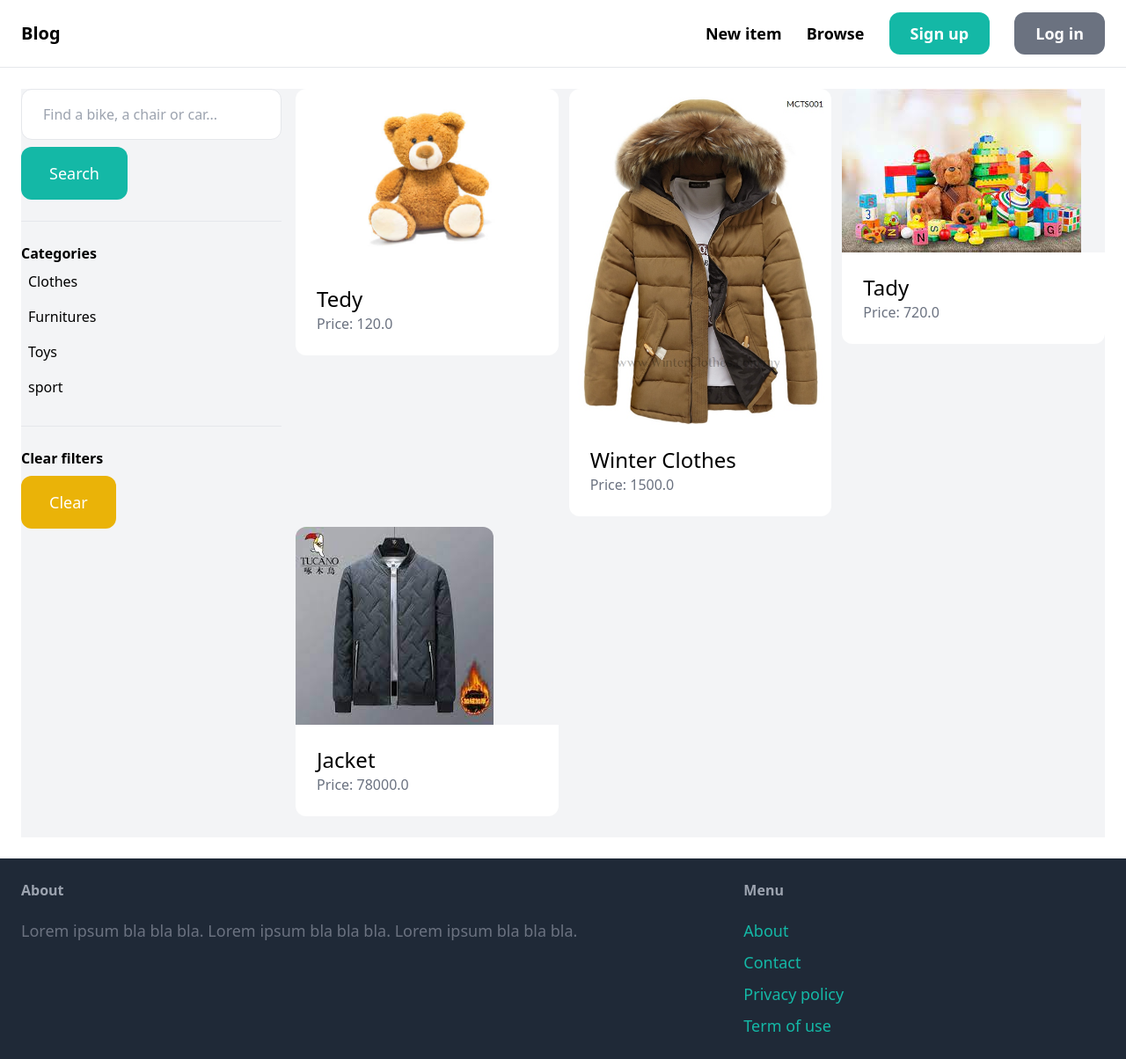
After one commit to zihad868/Django-Blog, a Django app: page /items/search/ in a window 1280 px wide. The commit adds this page. Shown: the whole page at 88% size. Run offline with Django 4.2, Linux system fonts and the light colour scheme; data comes from the database, SQL or seed files in the repository; both versions use the stored data as it was after the commit; some libraries are stand-ins or nearby versions.

Commit message:
Implements Search

```diff
--- a/blog/core/templates/core/base.html
+++ b/blog/core/templates/core/base.html
@@ -13,7 +13,7 @@
 
         <div class="space-x-6">
             <a href="{% url 'Item:new-item' %}" class="text-lg font-semibold hover:text-gray-500">New item</a>
-            <a href="" class="text-lg font-semibold hover:text-gray-500">Browse</a>
+            <a href="{% url 'Item:search' %}" class="text-lg font-semibold hover:text-gray-500">Browse</a>
 
                 {% if request.user.is_authenticated %}
                     <a href="" class="px-6 py-3 text-lg font-semibold bg-teal-500 text-white rounded-xl hover:bg-teal-700">Inbox</a>
--- /dev/null
+++ b/blog/item/templates/item/search.html
@@ -0,0 +1,53 @@
+{% extends 'core/base.html' %}
+
+{% block title %}Items{% endblock %}
+
+{% block content %}
+    <div class="pb-6 grid grid-cols-4 gap-4 bg-gray-100">
+        <div class="col-span-1">
+            <form method="get" action="{% url 'Item:search' %}">
+                <input name="query" class="w-full py-4 px-6 border rounded-xl" type="text" value="{{ query }}" placeholder="Find a bike, a chair or car...">
+
+                <button class="mt-2 py-4 px-8 text-lg bg-teal-500 text-white rounded-xl">Search</button>
+            </form>
+
+            <hr class="my-6">
+
+            <p class="font-semibold">Categories</p>
+
+            <ul>
+                {% for category in categories %}
+                    <li class="py-2 px-2 rounded-xl{% if category.id == category_id %} bg-gray-200{% endif %}">
+                        <a href="{% url 'Item:search' %}?query={{ query }}&category={{ category.id }}">{{ category.name }}</a>
+                    </li>
+                {% endfor %}
+            </ul>
+
+            <hr class="my-6">
+
+            <p class="font-semibold">Clear filters</p>
+
+            <ul>
+                <li><a href="{% url 'Item:search' %}" class="mt-2 py-4 px-8 inline-block bg-yellow-500 text-lg rounded-xl text-white">Clear</a>
+        </div>
+
+        <div class="col-span-3">
+            <div class="grid grid-cols-3 gap-3">
+                {% for item in items %}
+                    <div>
+                        <a href="{% url 'Item:detail' item.id %}">
+                            <div>
+                                <img src="{{ item.image.url }}" class="rounded-t-xl">
+                            </div>
+
+                            <div class="p-6 bg-white rounded-b-xl">
+                                <h2 class="text-2xl">{{ item.name }}</h2>
+                                <p class="text-gray-500">Price: {{ item.price }}</p>
+                            </div>
+                        </a>
+                    </div>
+                {% endfor %}
+            </div>
+        </div>
+    </div>
+{% endblock %}
--- a/blog/item/urls.py
+++ b/blog/item/urls.py
@@ -8,4 +8,5 @@ urlpatterns = [
     path('<int:pk>/', views.detail, name='detail'),
     path('<int:pk>/delete/', views.delete, name='delete'),
     path('<int:pk>/edit/', views.edit, name='edit'),
+    path('search/', views.search, name='search'),
 ]
--- a/blog/item/views.py
+++ b/blog/item/views.py
@@ -1,7 +1,9 @@
 from django.shortcuts import render, get_object_or_404, redirect
-from . models import Item
+from . models import Item, Category
 from . forms import NewItemForm, EditItemForm
 from django.contrib.auth.decorators import login_required
+from django.db.models import Q
+
 
 def detail(request, pk):
     item = get_object_or_404(Item, pk=pk)
@@ -57,3 +59,29 @@ def edit(request, pk):
         'form': form,
         'title': 'Edit item',
     })
+
+
+def item(request):
+    items = Item.objects.filter(is_sold=False)
+
+    return render(request, 'item/item.html')
+
+
+def search(request):
+    query = request.GET.get('query', '')
+    category_id = request.GET.get('category', 0)
+    categories = Category.objects.all()
+    items = Item.objects.filter(is_sold=False)
+
+    if category_id:
+        items = items.filter(category_id=category_id)
+
+    if query:
+        items = items.filter(Q(name__icontains=query) | Q(description__icontains=query))
+
+    return render(request, 'item/search.html', {
+        'items': items,
+        'query': query,
+        'categories': categories,
+        'category_id': int(category_id)
+    })
```
Also changed, not shown: blog/db.sqlite3.
